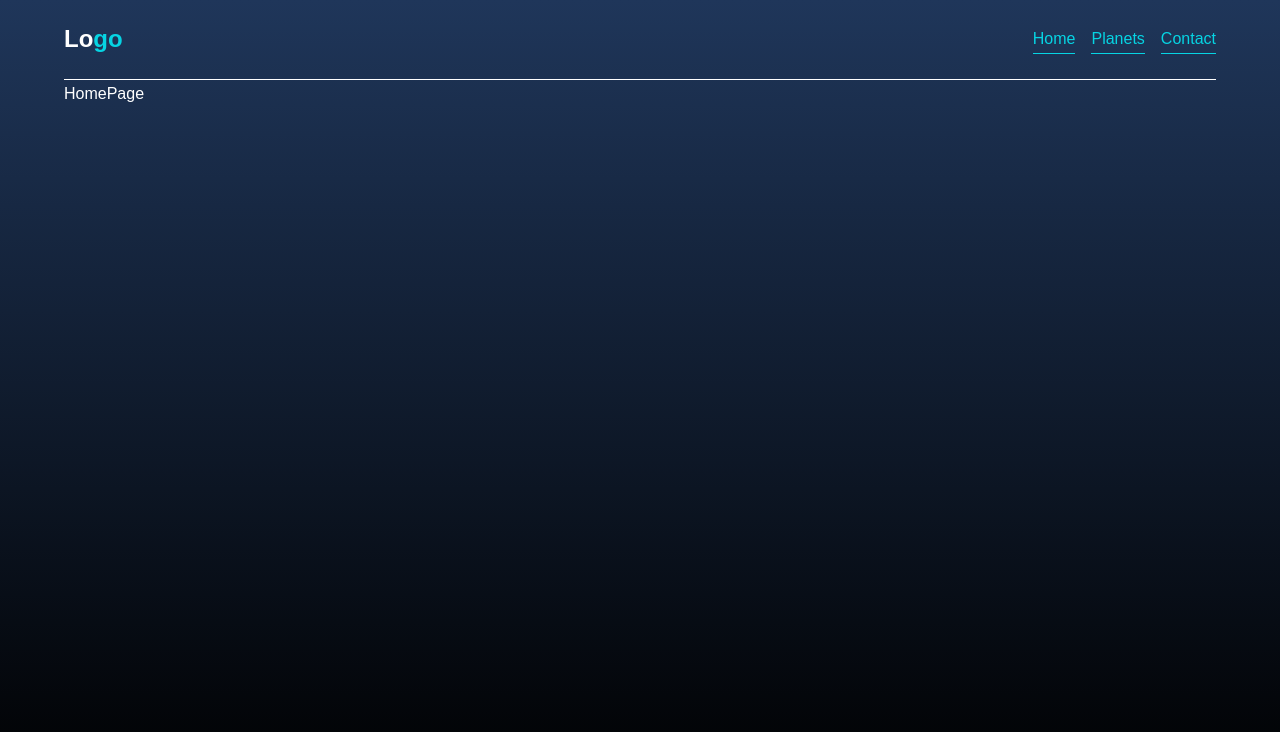
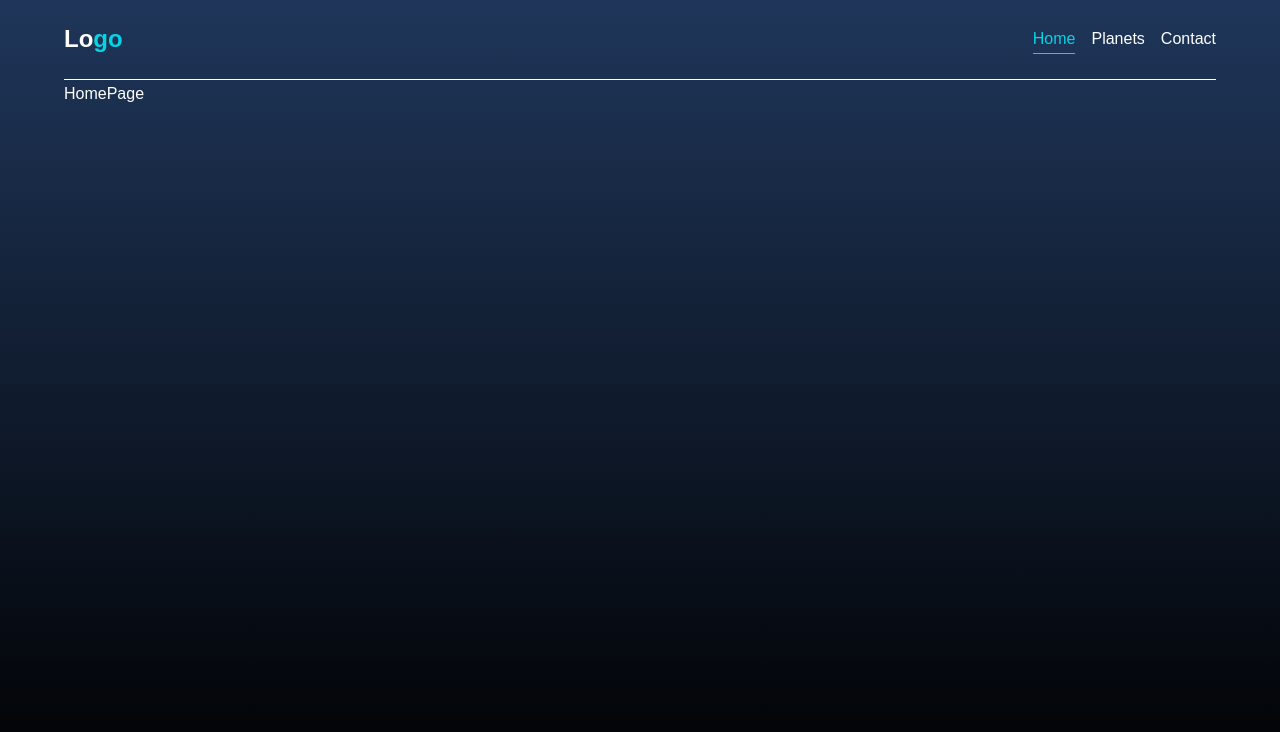
Before and after one commit to knutcode/hostoppgave, a React (Create React App) app: page /#/ in a window 1280 px wide. Shown: the top 732 px of the page. Built offline with nearby package versions, Linux system fonts and the light colour scheme.

Commit message:
navbar functionality

```diff
--- a/src/pages/components/Navbar/Navbar.jsx
+++ b/src/pages/components/Navbar/Navbar.jsx
@@ -7,7 +7,7 @@ import PlanetsPage from "../../planetsPage";
 import * as s from "./style";
 
 const Navbar = () => {
-	const [activeNav, setActiveNav] = useState("active");
+	const [activeNav, setActiveNav] = useState("home");
 
 	return (
 		<>
@@ -17,13 +17,25 @@ const Navbar = () => {
 						Lo<s.LogoSpan>go</s.LogoSpan>
 					</h2>
 					<s.NavLinks>
-						<s.StyledLink to="/" className={activeNav}>
+						<s.StyledLink
+							to="/"
+							className={activeNav === "home" ? "active" : ""}
+							onClick={() => setActiveNav("home")}
+						>
 							Home
 						</s.StyledLink>
-						<s.StyledLink to="/planets" className={activeNav}>
+						<s.StyledLink
+							to="/planets"
+							className={activeNav === "planets" ? "active" : ""}
+							onClick={() => setActiveNav("planets")}
+						>
 							Planets
 						</s.StyledLink>
-						<s.StyledLink to="/contact" className={activeNav}>
+						<s.StyledLink
+							to="/contact"
+							className={activeNav === "contact" ? "active" : ""}
+							onClick={() => setActiveNav("contact")}
+						>
 							Contact
 						</s.StyledLink>
 					</s.NavLinks>
```
